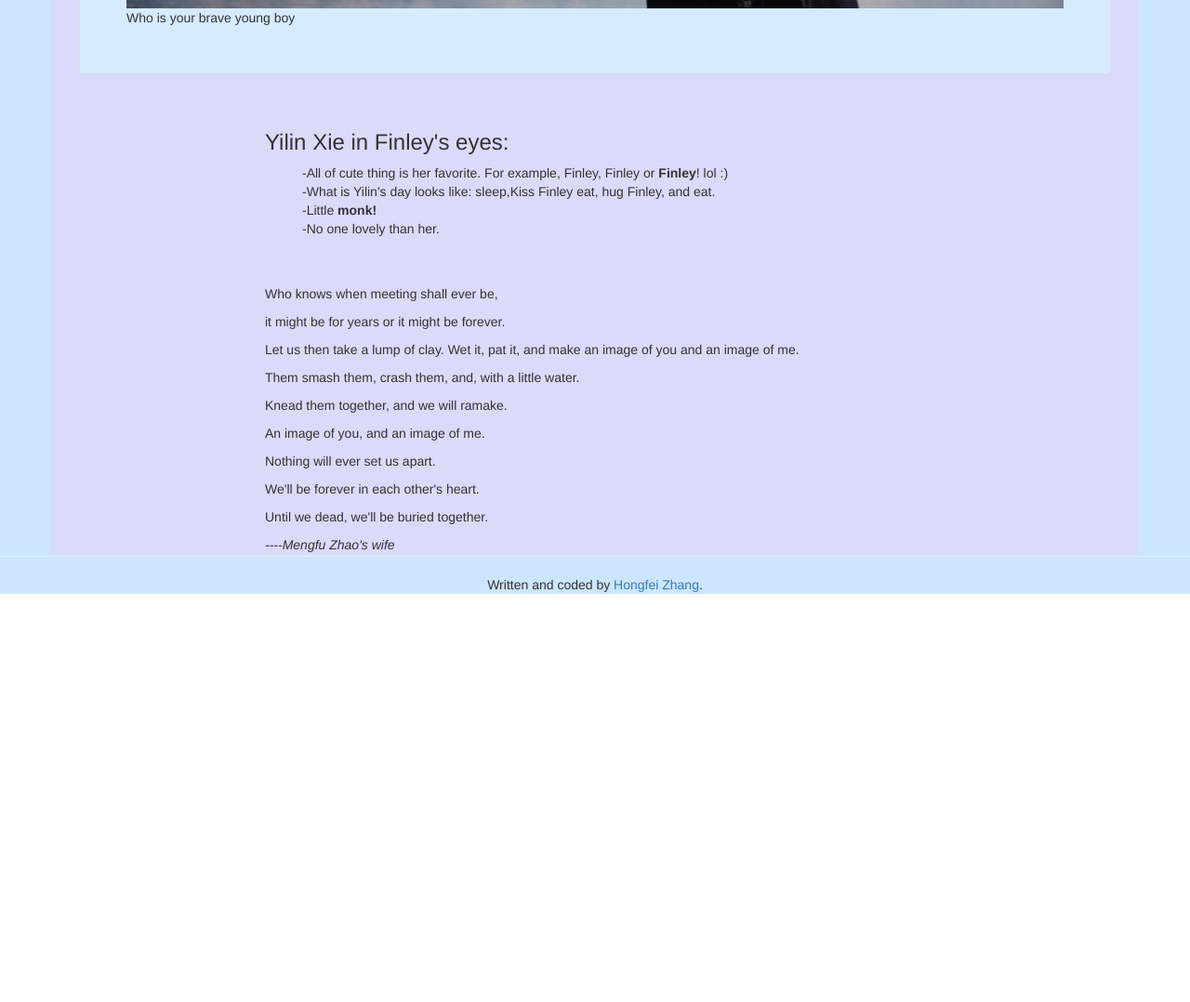
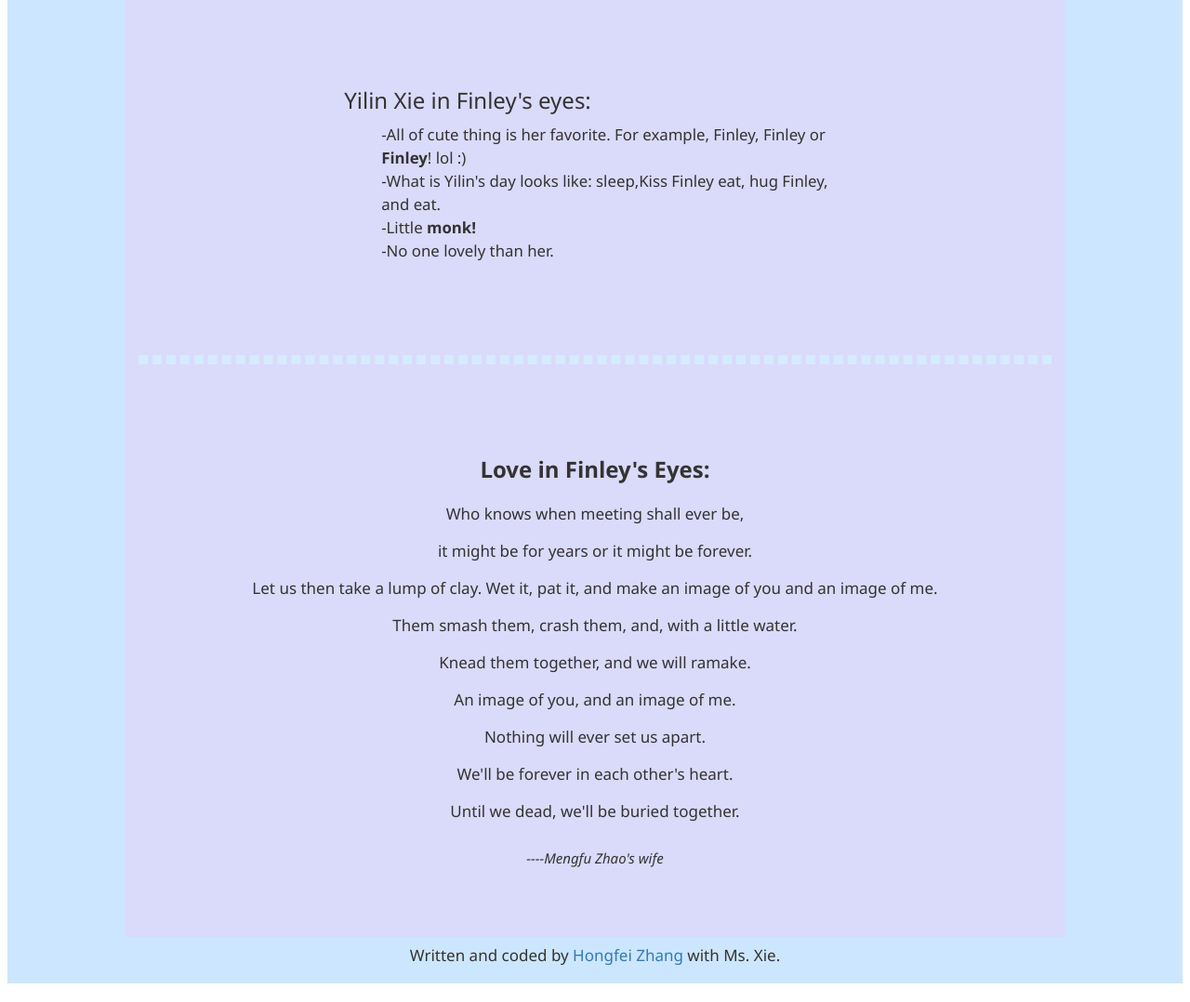
Before and after one commit to FinleyZ/Tribute-Page, a plain HTML site: page public/index.html in a window 1280 px wide. Shown: the part 700-1778 px from the top of the page at 93% size. Before the commit the page ends 1349 px from the top, so only its background shows below. Drawn offline with Linux system fonts and the light colour scheme.

Commit message:
final version

```diff
--- a/public/css/core.css
+++ b/public/css/core.css
@@ -1,40 +1,67 @@
+html{
+  font-size: 10px;
+}
 main{
   background-color: hsl(210, 100%, 90%);
-
+  margin: 20px 8px;
+  border-radius: 10px;
+  font-family:  "Segoe UI", "Roboto", "Helvetica Neue";
 }
 
-div{
+#title-description{
+  font-size: 1.5em;
+}
+
+#content{
 background-color:hsl(240, 80%, 92%);
-position: relative;
-margin-bottom: ;
+padding-bottom: 50px;
+width: 80%;
 }
 
 #title{
-
+font-size: 3em;
+line-height: 100px;
 
 }
 
 #img-div{
 background-color:hsl(210, 100%, 92%);
-padding: 50px;
+padding: 25px 100px;
+border-radius: 10px;
 }
 
 #img-caption{
-
+font-size:17px;
+  text-align: center;text-align: center;
 }
 
 #finleys-eyes{
   position: relative;
-  margin-top: 20px;
+  margin: 100px auto;
+  width: 55%;
+  font-size: 1.2em;
+  line-height: 25px
 
 }
 
 #tribute-info{
   position: relative;
-  margin-top: 40px;
+  margin-top: 100px;
+  line-height: 30px;
 }
 
+p{
+    font-size: 17px;
+    line-height: 30px;
+    text-align: center;
+}
+
+#cite{
+  font-size: 15px;
+  line-height: 50px;
+  text-align: center;
+}
 footer{
-  margin-top: -18PX;
+  padding: 5px;
   background-color: hsl(210, 100%, 90%);
 }
--- a/public/index.html
+++ b/public/index.html
@@ -20,16 +20,14 @@
 </head>
 
 <main>
-<div class="container" id="content">
-      <div class="col-xs-12">
-        <h1 class="text-center" id="title"><strong>My Darling: Mr. Xie</strong></h1>
-        <div class="text-center">The Girl Who Contains My Soul</div>
+<div class="container " id="content">
+        <h1 class="text-center" id="title"><strong>My Darling: Ms. Xie</strong></h1>
+        <div class="text-center " id="title-description">The Girl Who Contains My Soul</div>
         <div class="thumbnail" id="img-div"> <img src="img/index.jpg" alt="yinLinXie" id="image">
          <figcaption id="img-caption">Who is your brave young boy</div>
 
 
-
-        <section class="col-xs-12 col-sm-10 col-sm-offset-1 col-md-8 col-md-offset-2" id="finleys-eyes" >
+        <section id="finleys-eyes" >
         <h3>Yilin Xie in Finley's eyes:</h3>
         <ul style="list-style:none;">
           <li>-All of cute thing is her favorite. For example, Finley, Finley or <strong>Finley</strong>! lol :)</li>
@@ -38,9 +36,9 @@
           <li>-No one lovely than her.</li>
         </ul>
         </section>
-
-
-        <section class="col-xs-12 col-sm-10 col-sm-offset-1 col-md-8 col-md-offset-2" id="tribute-info">
+        <hr style="border: 5px dashed hsl(210, 100%, 92%);">
+          <section id="tribute-info">
+          <h3 class="text-center" ><strong> Love in Finley's Eyes:</strong><h3>
           <p>Who knows when meeting shall ever be,</p>
           <p>it might be for years or it might be forever.</p>
           <p>Let us then take a lump of clay. Wet it, pat it, and make an image of you and an image of me.</p>
@@ -50,13 +48,14 @@
           <p>Nothing will ever set us apart.</p>
           <p>We'll be forever in each other's heart.</p>
           <p>Until we dead, we'll be buried together.</p>
-          <cite>----Mengfu Zhao's wife</cite>
+          <p id="cite"><i>----Mengfu Zhao's wife</i></p>
         </section>
-      </div>
+
+
 </div>
    <footer class="text-center">
-   <hr>
-   <p>Written and coded by <a href="https://github.com/FinleyZ" target="_blank" id="personal-link">Hongfei Zhang</a>.</p>
+
+   <p>Written and coded by <a href="https://github.com/FinleyZ" target="_blank" id="personal-link">Hongfei Zhang</a> with Ms. Xie.</p>
   </footer>
 
 
```
